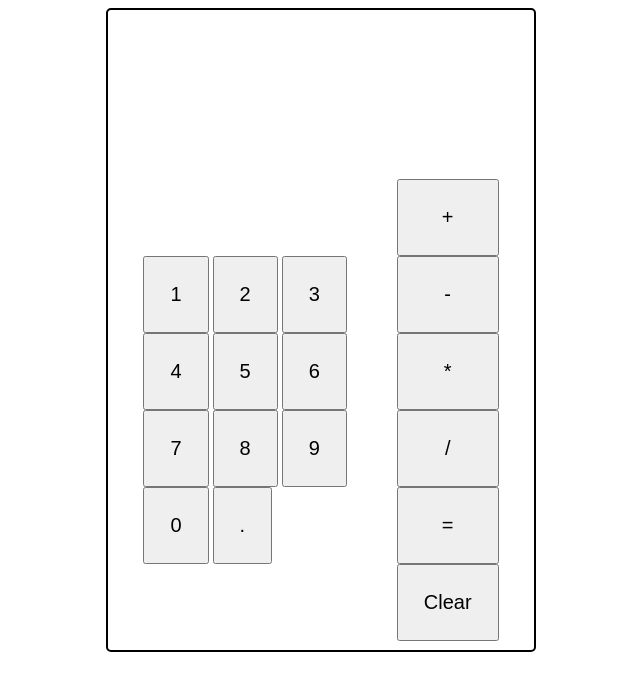
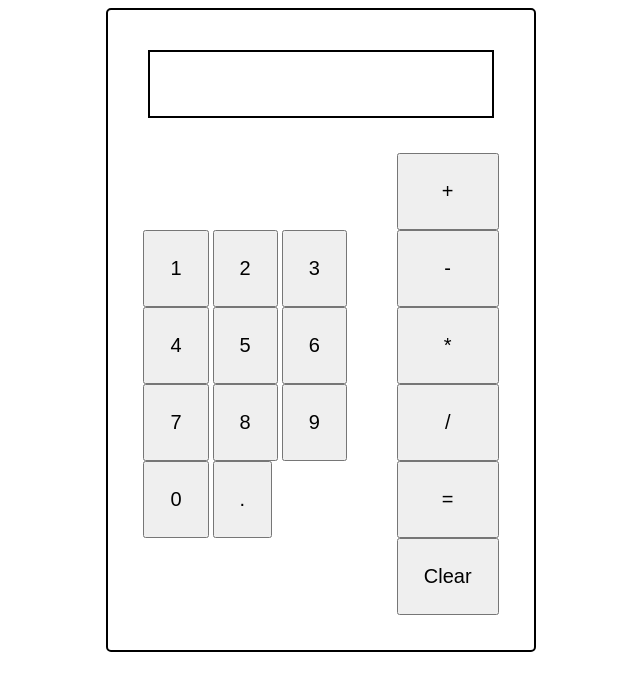
Before and after one commit to mdwasifulkabir/calculator, a plain HTML site: page index.html in a window 1280 px wide. Shown: the whole page, without its empty margins (319-959 px from the left). Drawn offline with Linux system fonts and the light colour scheme.

Commit message:
Fix bug of entire row of numbers being entered when user clicks gap between numbers

```diff
--- a/script.js
+++ b/script.js
@@ -46,6 +46,7 @@ const operatorContainer = document.querySelector("#operator-container");
 const display = document.querySelector("#display");
 
 numberContainer.addEventListener("click", (e) => {
+  if (!e.target.classList.contains("numbers")) return;
   if (display.textContent === "Nope") display.textContent = "";
 
   const keyText = e.target.textContent;
--- a/style.css
+++ b/style.css
@@ -16,13 +16,16 @@ body{
 #display {
   display: flex;
   align-items: center;
-  flex: 1 1 auto;
+  width: 80%;
+  height: 10%;
+  margin-top: 40px;
   font-size: 30px;
+  border: 2px black solid;
 }
 
 #button-container {
   display: flex;
-  flex: 3;
+  flex: 1;
   align-items: center;
   gap: 50px;
 }
```
